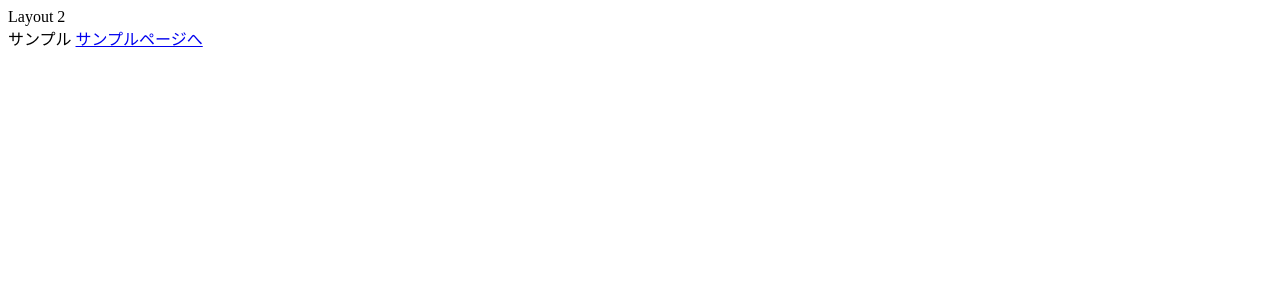
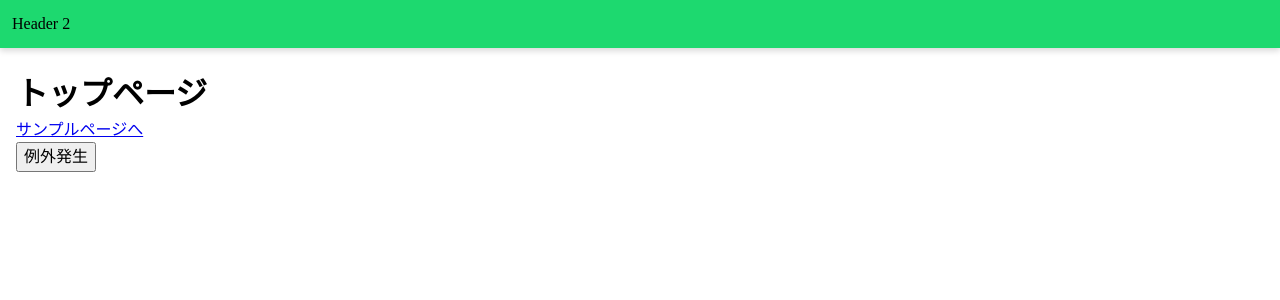
Before and after one commit to noriyuki-shimizu/nuxt3-sample, a Nuxt app: page / in a window 1280 px wide. Shown: the top 300 px of the page. Built offline with nearby package versions, Linux system fonts and the light colour scheme; no server answers.

Commit message:
スタイルを調整

```diff
--- /dev/null
+++ b/assets/styles/main.css
@@ -0,0 +1,5 @@
+/*
+  Josh's Custom CSS Reset
+  https://www.joshwcomeau.com/css/custom-css-reset/
+*/
+*,*::before,*::after{box-sizing:border-box}*{margin:0}body{line-height:1.5;-webkit-font-smoothing:antialiased}img,picture,video,canvas,svg{display:block;max-width:100%}input,button,textarea,select{font:inherit}p,h1,h2,h3,h4,h5,h6{overflow-wrap:break-word}#root,#__next{isolation:isolate}
--- a/layouts/sample1.vue
+++ b/layouts/sample1.vue
@@ -1,6 +1,30 @@
 <template>
-    <div>
-        <span>Layout 1</span>
-        <slot />
+    <div class="LayoutSample1">
+        <header :class="$style['LayoutSample1__Header']">
+            <span>Header 1</span>
+        </header>
+        <div :class="$style['LayoutSample2__Body']">
+            <slot />
+        </div>
     </div>
 </template>
+
+<style module lang="scss">
+.LayoutSample1 {
+    &__Header {
+        position: fixed;
+        top: 0;
+        padding: 12px;
+        min-height: 48px;
+        max-height: 48px;
+        width: 100%;
+        background-color: #1DD96F;
+        box-shadow: 0 3px 6px rgba(0, 0, 0, 0.15);
+    }
+
+    &__Body {
+        margin-top: 54px;
+        padding: 16px;
+    }
+}
+</style>
--- a/layouts/sample2.vue
+++ b/layouts/sample2.vue
@@ -1,6 +1,30 @@
 <template>
-    <div>
-        <span>Layout 2</span>
-        <slot />
+    <div class="LayoutSample2">
+        <header :class="$style['LayoutSample2__Header']">
+            <span>Header 2  </span>
+        </header>
+        <div :class="$style['LayoutSample2__Body']">
+            <slot />
+        </div>
     </div>
 </template>
+
+<style module lang="scss">
+.LayoutSample2 {
+    &__Header {
+        position: fixed;
+        top: 0;
+        padding: 12px;
+        min-height: 48px;
+        max-height: 48px;
+        width: 100%;
+        background-color: #1DD96F;
+        box-shadow: 0 3px 6px rgba(0, 0, 0, 0.15);
+    }
+
+    &__Body {
+        margin-top: 54px;
+        padding: 16px;
+    }
+}
+</style>
--- a/nuxt.config.ts
+++ b/nuxt.config.ts
@@ -1,6 +1,7 @@
 // https://nuxt.com/docs/api/configuration/nuxt-config
 export default defineNuxtConfig({
   ssr: true,
+  css: ["@/assets/styles/main.css"],
   devtools: { enabled: true },
   plugins: ['@/plugins/rest-client/index.ts'],
 })
--- a/pages/index.vue
+++ b/pages/index.vue
@@ -1,7 +1,10 @@
 <template>
     <div class="TopPage">
-        サンプル
+        <h1>トップページ</h1>
         <NuxtLink to="/samples">サンプルページへ</NuxtLink>
+        <div>
+            <button type="button" @click="onClick">例外発生</button>
+        </div>
     </div>
 </template>
 
@@ -16,18 +19,28 @@ definePageMeta({
                 return
             }
 
-            const response = await $restClient('/comments', {}, { cache: true })
+            const response = await $restClient('/comments', { isCache: true })
             console.log('pages result: ', response)
+
+            /*
+            // middleware で例外発生の場合のエラー表示
             return abortNavigation(createError({
                 statusCode: 500,
                 message: 'internal server error!!!',
                 data: {},
                 fatal: true
             }))
+            */
         }
     ]
 })
-// throw createError({ statusCode: 500, message: 'internal server error!!!', fatal: true })
+
+/**
+ * 例外を発生させる
+ */
+function onClick() {
+    throw createError({ statusCode: 500, message: '例外が発生しました！', fatal: true })
+}
 </script>
 
 <style modules lang="scss">
--- a/pages/samples/index.vue
+++ b/pages/samples/index.vue
@@ -1,6 +1,6 @@
 <template>
     <div>
-        サンプルページ
+        <h1>サンプルページ</h1>
         <NuxtLink to="/">トップページへ</NuxtLink>
     </div>
 </template>
```
